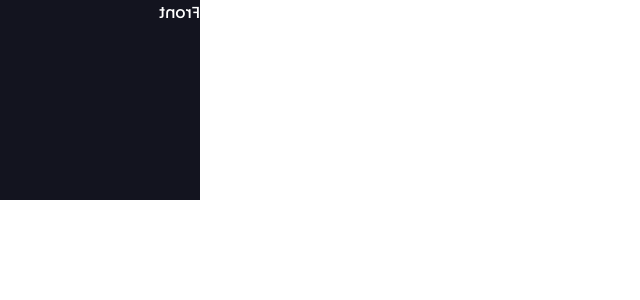
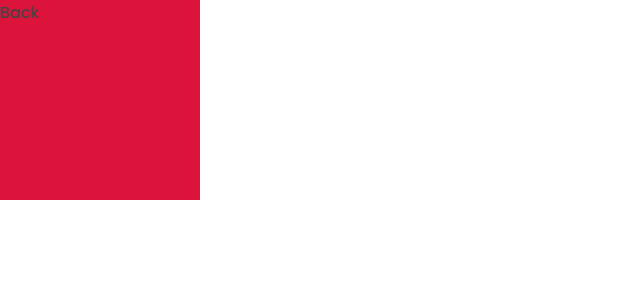
Before and after one commit to claytonfortunato/MemoryGame, a React (Vite) app: page / in a window 1280 px wide. Shown: the top 300 px of the page, without its empty margins (0-640 px from the left). Built offline with nearby package versions, Linux system fonts and the light colour scheme.

Commit message:
feat: style card

```diff
--- a/src/components/Card/styles.ts
+++ b/src/components/Card/styles.ts
@@ -4,9 +4,18 @@ import theme from "../../theme";
 export const Container = styled.div``;
 
 export const Content = styled.div`
+  display: flex;
+  justify-content: center;
+  align-items: center;
+
   position: relative;
   width: 200px;
   height: 200px;
+  transform-style: preserve-3d;
+  transition: transform 600ms ease-in-out;
+  &:hover {
+    transform: rotateY(180deg);
+  }
 `;
 
 export const Front = styled.div`
@@ -15,13 +24,13 @@ export const Front = styled.div`
   height: 100%;
   background-color: ${theme.colors.primary};
   color: ${theme.colors.light};
-
-  &:hover {
-    transform: rotateY(180deg);
-  }
+  backface-visibility: hidden;
 `;
 
 export const Back = styled.div`
   background-color: ${theme.colors.secondary};
   color: ${theme.colors.dark};
+  transform: rotateY(180deg);
+  width: 200px;
+  height: 200px;
 `;
```
